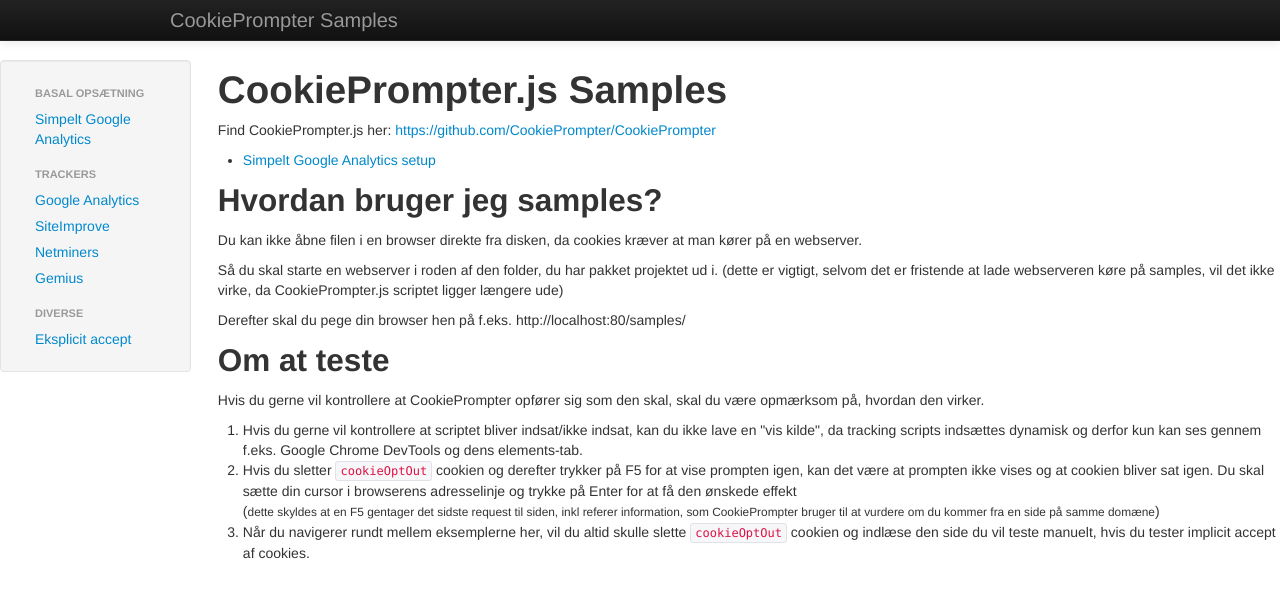
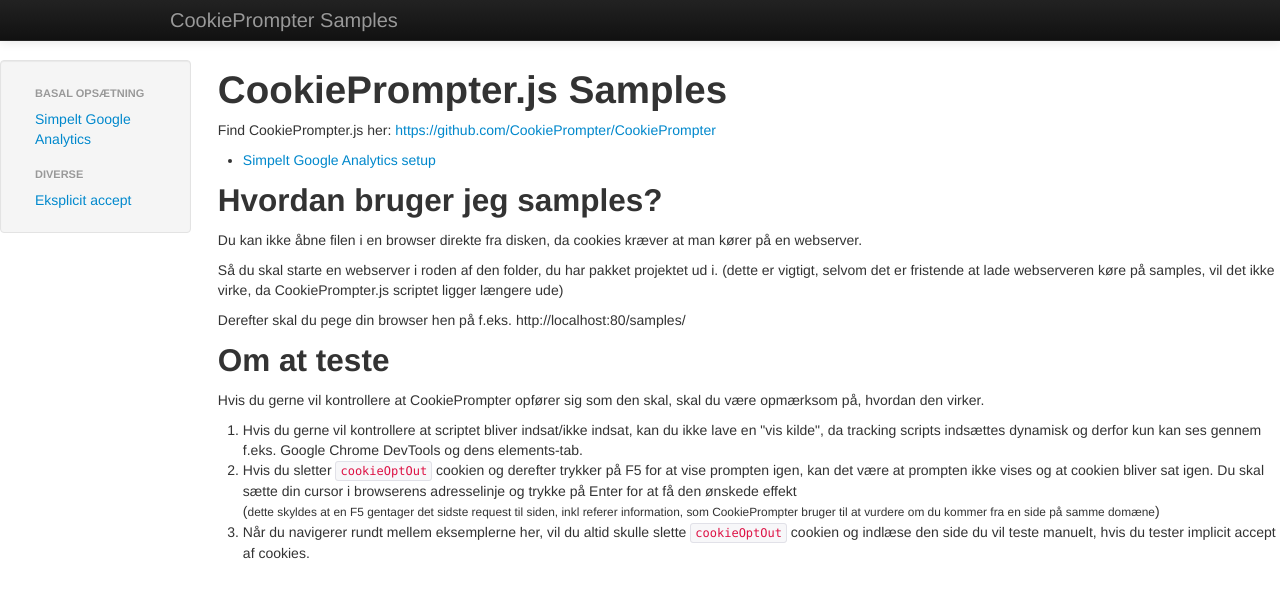
Before and after one commit to CookiePrompter/CookiePrompter, a website: page samples/index.html in a window 1280 px wide. Drawn offline with Linux system fonts and the light colour scheme.

Commit message:
removing broken links from sidebar in samples

```diff
--- a/samples/resources/sidebar.html
+++ b/samples/resources/sidebar.html
@@ -3,12 +3,12 @@
     <li class="nav-header">Basal opsætning</li>
     <li class=""><a href="googleanalytics.html">Simpelt Google Analytics</a></li>
 
-    <li class="nav-header">Trackers</li>
-    <li><a href="ga">Google Analytics</a></li>
-    <li><a href="si">SiteImprove</a></li>
+<!--     <li class="nav-header">Trackers</li>
+    <li><a href="googleanalytics.html">Google Analytics</a></li>
+ --><!--     <li><a href="si">SiteImprove</a></li>
     <li><a href="nm">Netminers</a></li>
     <li><a href="gm">Gemius</a></li>
-    <li class="nav-header">Diverse</li>
+ -->    <li class="nav-header">Diverse</li>
     <li><a href="eksplicitAccept.html">Eksplicit accept</a></li>
   </ul>
 </div>
```
Also changed, not shown: test/CookiePrompterTests.js (+0 -3 lines).
